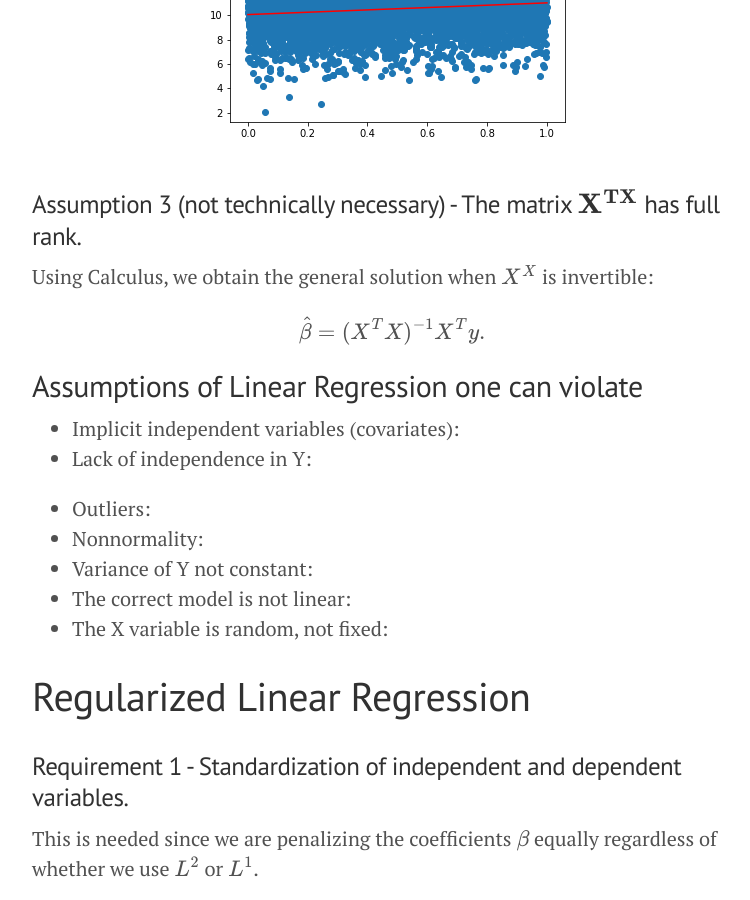
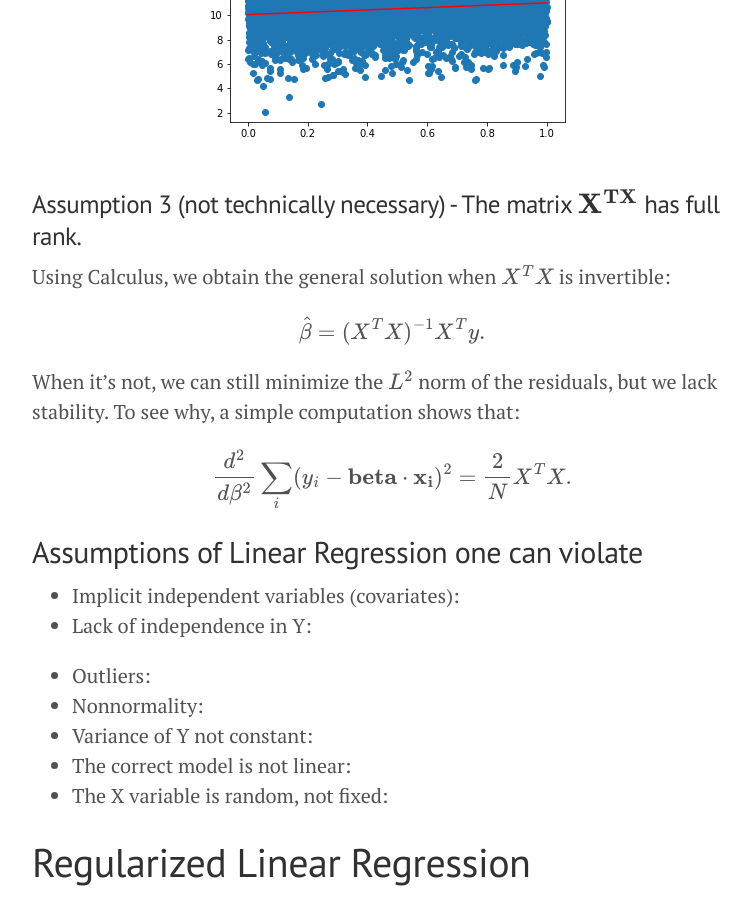
Before and after one commit to doriang102/doriang102.github.io, a Jekyll site: the page built from _posts/2017-07-04-Introduction-To-Regression.md, in a window 1280 px wide and 900 px high, scrolled down 5417 px. Shown: the whole window, without its empty margins (248-998 px from the left). Built offline with Jekyll 4.4.1, drawn with Linux system fonts in a browser that asks for light colours; our own code applies the rules of GitHub Pages for plain Markdown files; formulas are drawn with MathJax 3.

Commit message:
Update 2017-07-04-Introduction-To-Regression.md

```diff
--- a/_posts/2017-07-04-Introduction-To-Regression.md
+++ b/_posts/2017-07-04-Introduction-To-Regression.md
@@ -146,9 +146,14 @@ What went wrong here? Let's check the coefficients:
 
 ### Assumption 3 (not technically necessary) - The matrix $$\mathbf{X^TX}$$ has full rank.
 
-Using Calculus, we obtain the general solution when $$X^X$$ is invertible:
+Using Calculus, we obtain the general solution when $$X^TX$$ is invertible:
 
 $$ \hat \beta = (X^TX)^{-1} X^T y.$$
+
+When it's not, we can still minimize the $$L^2$$ norm of the residuals, but we lack stability. To see why, a simple computation shows that:
+
+$$ \frac{d^2}{d\beta^2} \sum_i (y_i - \mathbf{beta} \cdot \mathbf{x_i})^2 = \frac{2}{N} X^TX.$$
+
 
 ## Assumptions of Linear Regression one can violate
 
```
